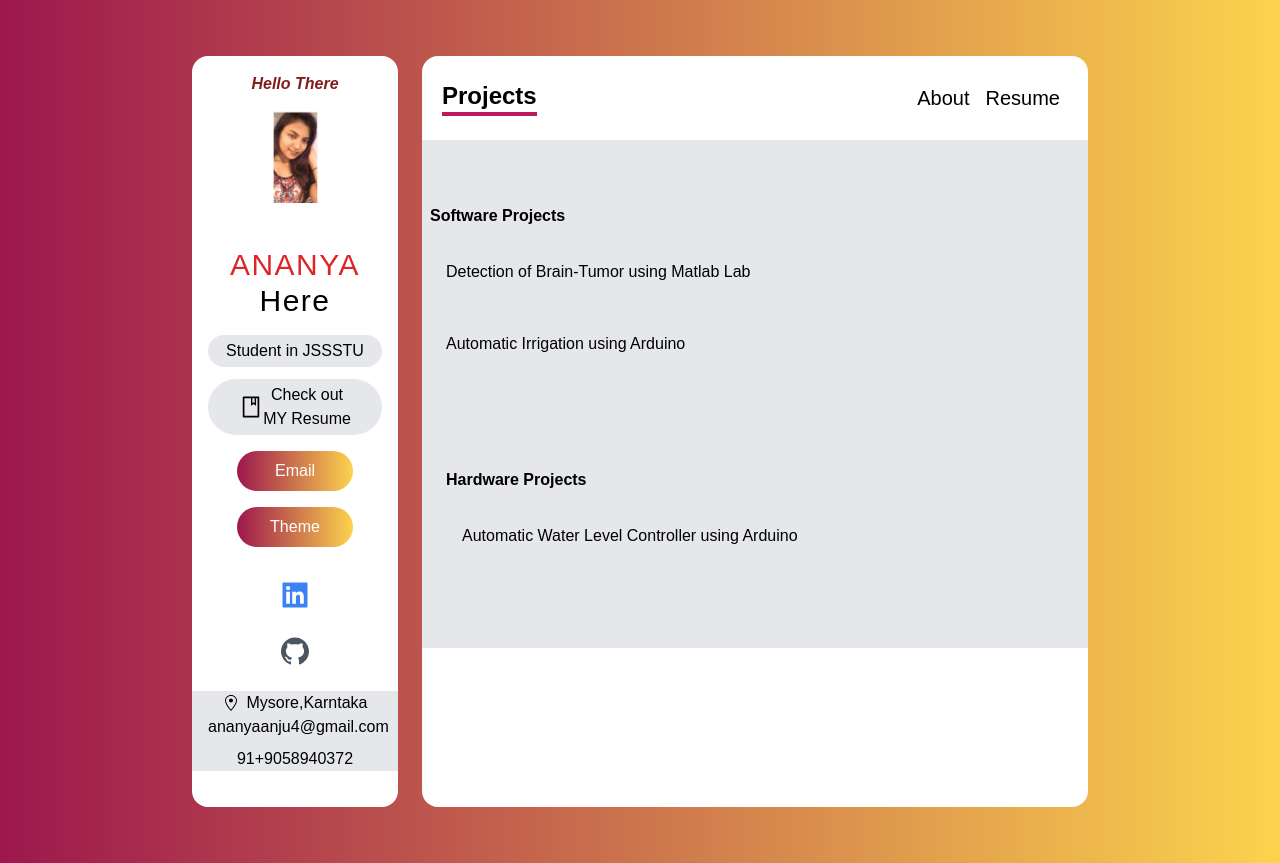
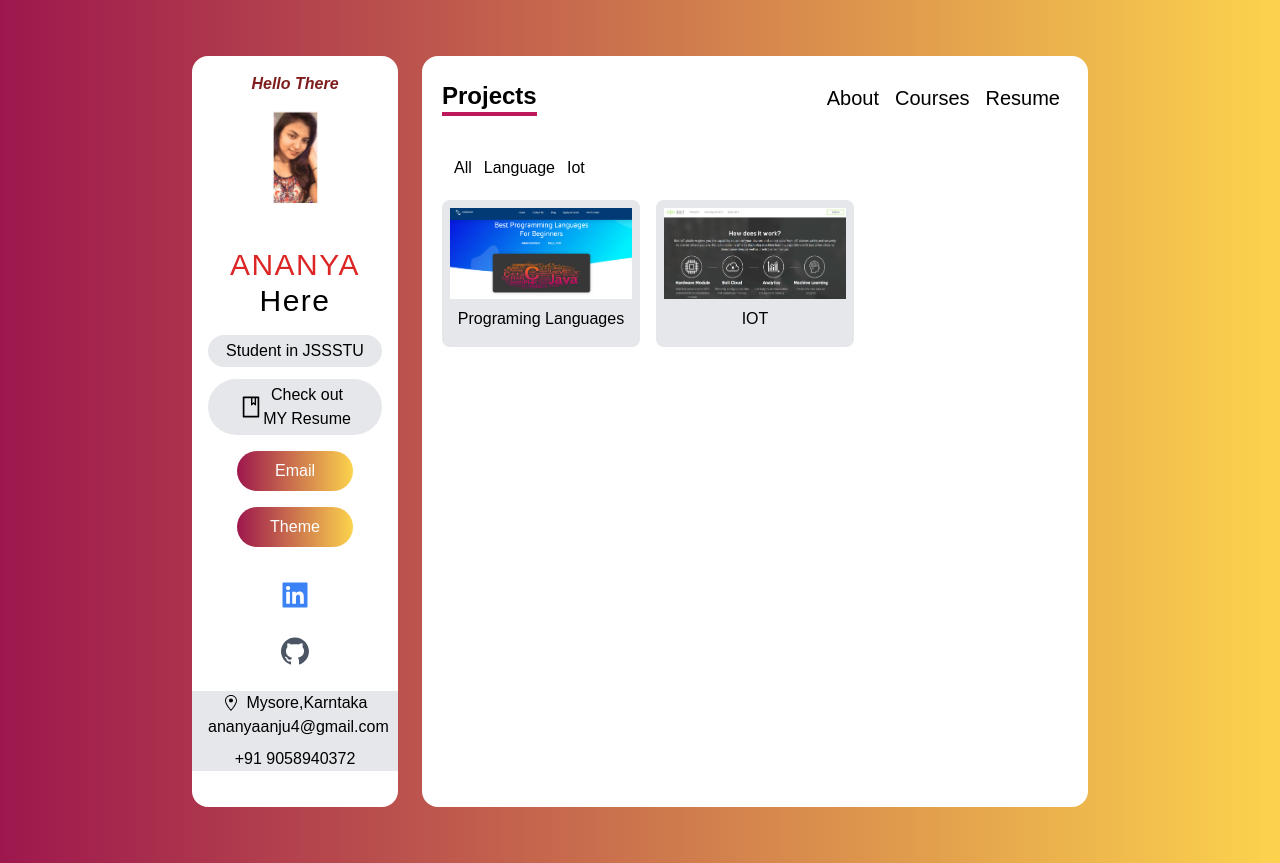
Before and after one commit to ananyaanu47/Portfolio, a Next.js app: page /projects in a window 1280 px wide. Built offline with nearby package versions, Linux system fonts and the light colour scheme.

Commit message:
updates2

```diff
--- a/components/Navbar.tsx
+++ b/components/Navbar.tsx
@@ -43,7 +43,7 @@
          <div className='text-base font-normal md:text-xl'>
 
             < NavItem  activeItem={activeItem} setActiveItem={setActiveItem} name="About" route="/" />
-            < NavItem  activeItem={activeItem} setActiveItem={setActiveItem} name="Projects" route="/projects" />
+            < NavItem  activeItem={activeItem} setActiveItem={setActiveItem} name="Courses" route="/projects" />
             < NavItem  activeItem={activeItem} setActiveItem={setActiveItem} name="Resume" route="/skills" />
     </div>
         </div>
--- /dev/null
+++ b/components/ProjectCard.tsx
@@ -0,0 +1,81 @@
+import { FunctionComponent, useState } from "react";
+import {  AiFillProject } from "react-icons/ai";
+import { MdClose } from "react-icons/md";
+import { IProject } from "../type";
+
+import Image from "next/image";
+
+const ProjectCard: FunctionComponent<{
+  project: IProject;
+}> = ({
+  project: {
+    name,
+    image_path,
+    category,
+    deployed_url,
+    description,
+
+  },
+}) => {
+  const [showDetail, setShowDetail] = useState(false);
+
+  return (
+    <div>
+      <Image
+        src={image_path}
+        alt={name}
+        className="cursor-pointer"
+        onClick={() => setShowDetail(true)}
+        layout="responsive"
+        height="150"
+        width="300"
+      />
+      {/* <img
+        src={image_path}
+        alt={name}
+        className="cursor-pointer"
+        onClick={() => setShowDetail(true)}
+      /> */}
+      <p className="my-2 text-center">{name}</p>
+
+      {showDetail && (
+        <div className="absolute top-0 left-0 z-10 grid w-full h-auto p-2 text-black bg-gray-100 md:grid-cols-2 gap-x-12 dark:text-white dark:bg-dark-100">
+          <div>
+            {/* <img src={image_path} alt={name} /> */}
+
+            <Image
+              src={image_path}
+              alt={name}
+              layout="responsive"
+              height="150"
+              width="300"
+            />
+            <div className="flex justify-center my-4 space-x-3">
+
+              <a
+                href={deployed_url}
+                className="flex items-center px-4 py-2 space-x-3 text-lg bg-gray-200 dark:bg-dark-200"
+              >
+                <AiFillProject /> <span>Project</span>
+              </a>
+            </div>
+          </div>
+
+          <div>
+            <h2 className="mb-3 text-xl font-medium md:text-2xl">{name}</h2>
+            <h3 className="mb-3 font-medium">{description}</h3>
+          </div>
+
+          <button
+            onClick={() => setShowDetail(false)}
+            className="absolute p-1 bg-gray-200 rounded-full top-3 right-3 focus:outline-none dark:bg-dark-200"
+          >
+            <MdClose size={30} />
+          </button>
+        </div>
+      )}
+    </div>
+  );
+};
+
+export default ProjectCard;
--- /dev/null
+++ b/components/ProjectsNavbar.tsx
@@ -0,0 +1,33 @@
+import { FunctionComponent } from "react";
+import { Category } from "../type";
+
+export const NavItem: FunctionComponent<{
+  value: Category | "all";
+  handlerFilterCategory: Function;
+  active: string;
+}> = ({ value, handlerFilterCategory, active }) => {
+  let className = "capitalize cursor-pointer hover:text-green";
+  if (active === value) className += " text-green";
+
+  return (
+    <li className={className} onClick={() => handlerFilterCategory(value)}>
+      {value}
+    </li>
+  );
+};
+
+const ProjectsNavbar: FunctionComponent<{
+  handlerFilterCategory: Function;
+  active: string;
+}> = (props) => {
+  return (
+    <div className="flex px-3 py-2 space-x-3 overflow-x-auto list-none">
+      <NavItem value="all" {...props} />
+      <NavItem value="Language" {...props} />
+      <NavItem value="Iot" {...props} />
+
+    </div>
+  );
+};
+
+export default ProjectsNavbar;
--- a/components/Sidebar.tsx
+++ b/components/Sidebar.tsx
@@ -61,7 +61,7 @@
             <span>Mysore,Karntaka</span>
         </div>
             <p >ananyaanju4@gmail.com</p>
-            <p className='my-2'>91+9058940372</p>
+            <p className='my-2'>+91 9058940372</p>
     </div>
 
 
--- a/data.ts
+++ b/data.ts
@@ -1,5 +1,5 @@
-import { Iskill, IService } from './type';
-
+import { Iskill, IService ,IProject} from './type';
+import Image from "next/image";
   import { SiCodio } from 'react-icons/si'
  import{ MdDeveloperMode,MdOutlineLanguage} from 'react-icons/md'
  import {IoLogoPython} from 'react-icons/io'
@@ -54,3 +54,28 @@
  },
 
 ]
+
+
+export const projects: IProject[] = [
+    {
+      name: "Programing Languages",
+      description:
+        "I have taken this course in order to improve my Programing skills",
+      image_path: "/images/programing.png",
+      deployed_url: "https://codersera.com/blog/best-programming-languages-for-beginners/"   ,
+      category: ["Language"],
+
+    },
+
+    {
+      name: "IOT",
+      description:
+        "I have taken this course in order to improve my Technical skills",
+      image_path: "/images/bolt.png",
+      deployed_url: "https://www.boltiot.com/"   ,
+      category: ["Iot"],
+
+
+    },
+
+  ];
--- a/pages/projects.tsx
+++ b/pages/projects.tsx
@@ -1,7 +1,50 @@
 import Bar from '../components/Bar';
+import { useState } from "react";
+import ProjectCard from "../components/ProjectCard";
+import ProjectsNavbar from "../components/ProjectsNavbar";
+import { projects as projectsData } from "../data";
+import { Category } from "../type";
 
-const projects = () => {
+const Projects = () => {
+
+const [projects, setProjects] = useState(projectsData);
+const [active, setActive] = useState("all");
+
+const handlerFilterCategory = (category: Category | "all") => {
+  if (category === "all") {
+    setProjects(projectsData);
+    setActive(category);
+    return;
+  }
+
+  const newArray = projectsData.filter((project) =>
+    project.category.includes(category)
+  );
+  setProjects(newArray);
+  setActive(category);
+};
+
 return (
+
+
+  <div className="px-5 py-2 overflow-y-scroll" style={{ height: "65vh" }}>
+    <ProjectsNavbar
+      handlerFilterCategory={handlerFilterCategory}
+      active={active}
+    />
+
+    <div className="relative grid grid-cols-12 gap-4 my-3">
+      {projects.map((project) => (
+        <div className="col-span-12 p-2 bg-gray-200 rounded-lg sm:col-span-6 lg:col-span-4 dark:bg-dark-200">
+          <ProjectCard project={project} key={project.name} />
+        </div>
+      ))}
+    </div>
+  </div>
+);
+      }
+
+
     <div  className="bg-gray-200 dark:bg-dark-500">
     <div className='px-4 py-2 my-4 dark:bg-dark-500'>
         <div className='my-1 '>
@@ -48,11 +91,4 @@
 </div>
 
 
-
-
-
-
-    );
-}
-
-export default projects
+export default Projects;
```
Also changed, not shown: type.ts (+10 -0 lines), public/images/bolt.png (added), public/images/programing.png (added). Lines whose indentation alone changed are shown as unchanged.
